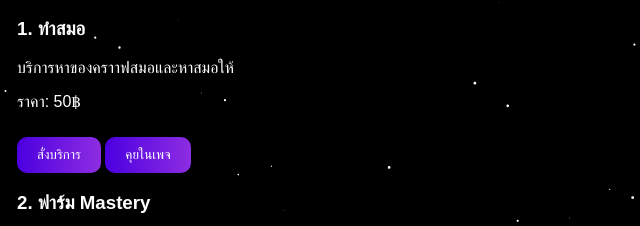
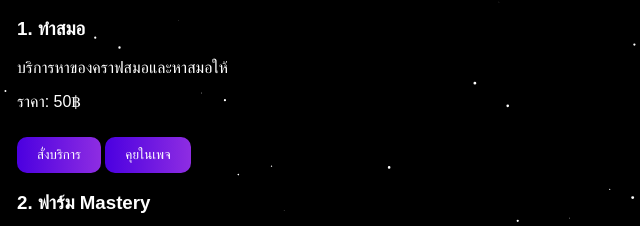
Before and after one commit to amata67334-commits/silentfang, a plain HTML site: page service.html in a window 1280 px wide. Shown: the part 178-404 px from the top of the page, 3-643 px from the left. Drawn offline with Linux system fonts and the light colour scheme.

Commit message:
Update service.html

```diff
--- a/service.html
+++ b/service.html
@@ -28,7 +28,7 @@
 
       <div class="card">
         <h3>1. ทำสมอ</h3>
-        <p class="small">บริการหาของคราาฟสมอและหาสมอให้</p>
+        <p class="small">บริการหาของคราฟสมอและหาสมอให้</p>
         <p class="small">ราคา: 50฿ </p>
         <div class="action-row">
           <button class="btn" onclick="orderService('ทำสมอ')">สั่งบริการ</button>
```
